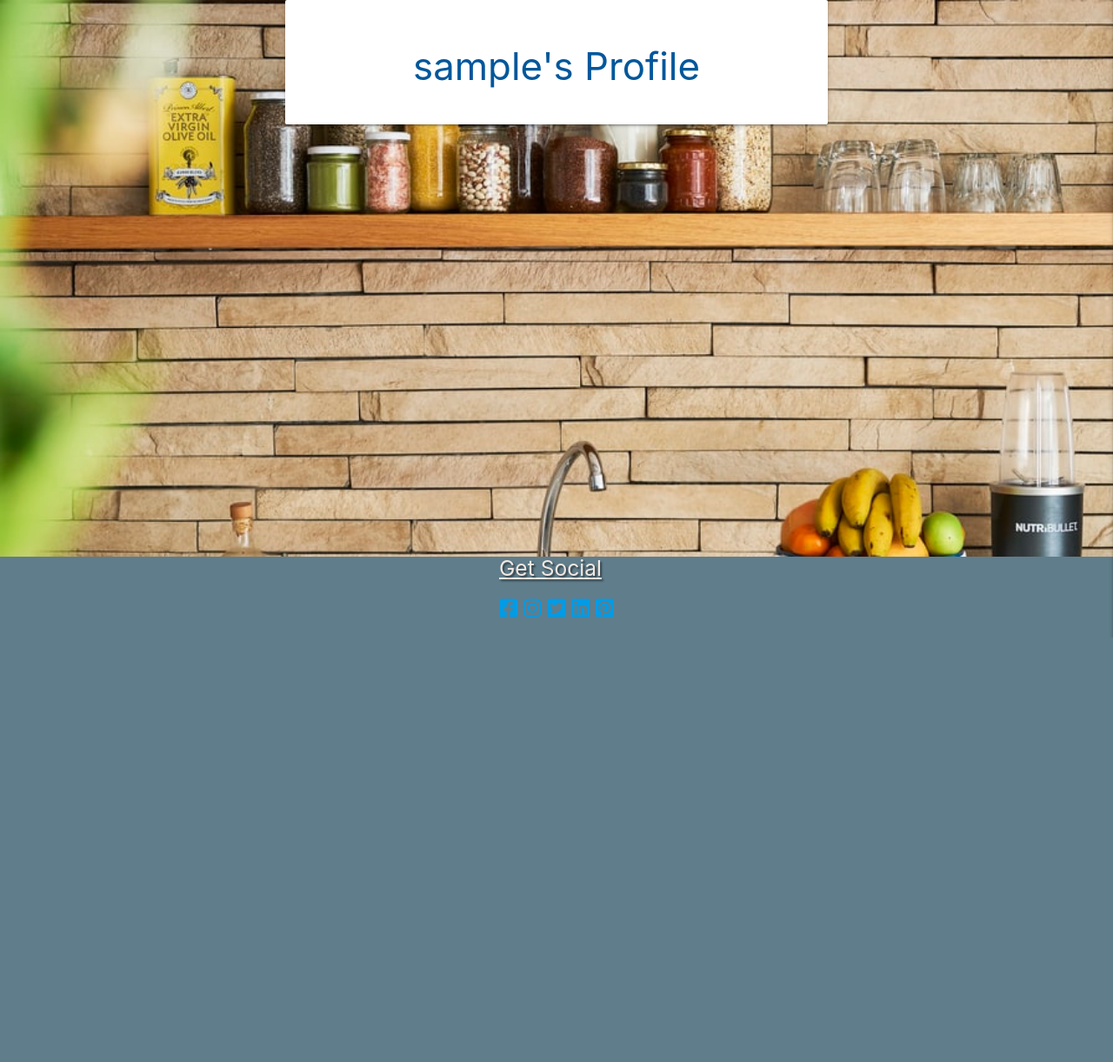
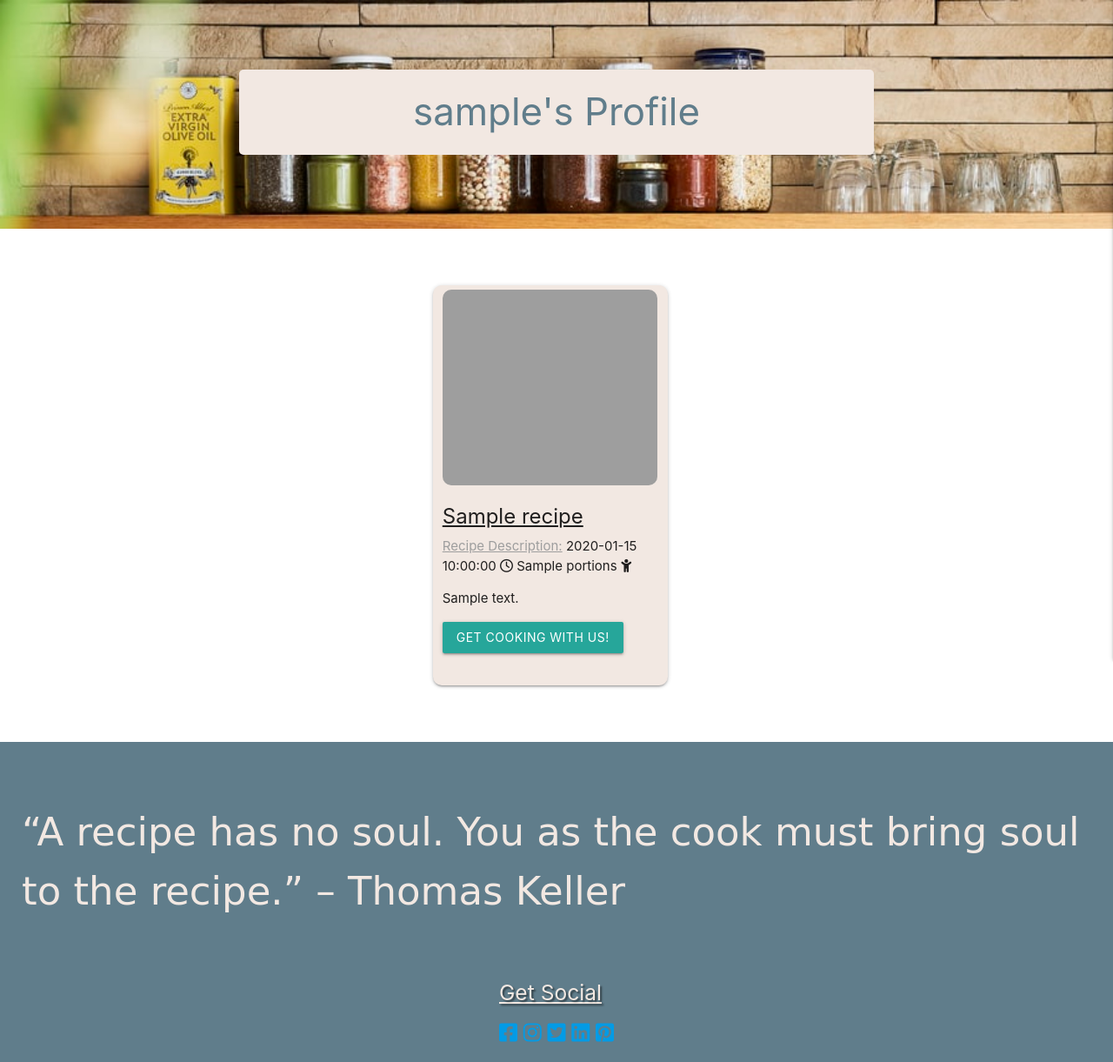
Before and after one commit to OliverDaviesCodes/CookBook_Project, a Flask app: page /profile in a window 1280 px wide. Shown: the part 102-1323 px from the top of the page at 87% size. Before the commit the page ends 835 px from the top, so only its background shows below. Run offline with Flask 2, Linux system fonts and the light colour scheme; the visitor is signed in with stand-in values (Sample User, id 1); a database or web service that is not in the repository returns one stand-in record (values such as "Sample title"); some libraries are stand-ins or nearby versions; some web fonts are replaced; grey boxes are pictures that could not be loaded.

Commit message:
Updated profile functionality to display User recipes

```diff
--- a/app.py
+++ b/app.py
@@ -132,7 +132,7 @@ def profile():
     if is_logged_in():
         # retrieves the session users username from the database
         user = mongo.db.users.find_one({"username": session["user"]})
-        recipes = mongo.db.recipes.find({"created_by": session["user"]})
+        recipes = list(mongo.db.recipes.find({"created_by": session["user"]}))
         return render_template("profile.html", user=user, recipes=recipes)
     return redirect(url_for("login"))
 
@@ -140,7 +140,7 @@ def profile():
 @app.route("/logout")
 def logout():
     """
-     remove user from the session cookies
+    Remove user from the session cookies
     """
     if is_logged_in():
         # remove user from the session cookies
--- a/static/css/style.css
+++ b/static/css/style.css
@@ -93,6 +93,7 @@ ul.right {
     width: 90%;
     background-color: #f2e8e2 !important;
     border-radius: 10px;
+    margin-bottom: 25px;
 }
 
 .search {
@@ -103,6 +104,32 @@ ul.right {
     background-color: #bd5229f0;
 }
 
+/*profile.html*/
+
+.bg-image-profile {
+    background-image: url('/static/media/kitchen-background.jpg');
+    background-size: cover;
+    width: 100%;
+    padding-bottom: 30px;
+    height: 100%;
+    padding-top: 30px;
+}
+
+.recipe-text-profile {
+    color: #607d8b;
+    background-color: #f2e8e2;
+    margin: 0 auto;
+    /* width: 30%; */
+    margin-bottom: 5px;
+    border-radius: 5px;
+    padding: 25px;
+}
+
+.card-panel-profile {
+    padding: 25px;
+    margin: 25px;
+}
+
 /*recipes.html*/
 .image-label {
     margin-top: 10px;
@@ -111,6 +138,7 @@ ul.right {
 .card-panel {
     width: 75%;
     margin: 0 auto;
+    margin-top: 50px;
 }
 
 #kitchen {
@@ -127,7 +155,8 @@ ul.right {
     background-size: cover;
     width: 100%;
     padding-bottom: 30px;
-    height: 80vh;
+    height: 1250px;
+    padding-top: 30px;
 }
 
 .bg-image-edit {
@@ -159,6 +188,23 @@ ul.right {
 }
 
 /*Cards*/
+.show-card-img {
+    height: 300px;
+    width: 100%;
+    margin-top: 5px;
+    border-radius: 10px;
+    object-fit: cover;
+}
+
+.show-card {
+    background-color: #f2e8e2;
+    border-radius: 10px;
+    margin: 15px;
+    width: 100% !important;
+    background-size: cover;
+    padding-bottom: 5px !important;
+}
+
 .category-card {
     background-color: #607d8b;
     border-radius: 10px;
@@ -179,6 +225,9 @@ ul.right {
     display: flex;
     justify-content: space-between;
     height: 100%;
+    padding: 50px;
+    background-color: white;
+    width: 100%;
 }
 
 .card-container {
@@ -214,6 +263,7 @@ ul.right {
     width: 100%;
     margin-top: 5px;
     border-radius: 10px;
+    object-fit: cover;
 }
 
 .card-body {
@@ -241,6 +291,14 @@ ul.right {
 
 .card-description {
     text-decoration: underline;
+}
+
+.card-instructions {
+    text-decoration: underline;
+}
+
+label {
+    font-size: 1rem !important;
 }
 
 /*Qoute*/
--- a/templates/profile.html
+++ b/templates/profile.html
@@ -1,16 +1,63 @@
 {% extends "base.html" %}
 {% block content %}
 
-<div class="container bg-image">
+<div class="container bg-image-profile">
 
     <div class="row">
         <div class="col s12 m8 offset-m2">
-            <div class="card-panel">
-                <h3 class="center-align light-blue-text text-darken-4">
+            <div class="card-panel-profile">
+                <h3 class="center-align recipe-text-profile text-darken-4">
                     {{user.username}}'s Profile
                 </h3>
             </div>
         </div>
     </div>
 </div>
+{% if recipes|length > 0 %}
+<div class="container recipe_container flex">
+    <div class="row card-container">
+        {% for recipe in recipes %}
+
+        <div class="card col s12 m4" style="width: 20rem;">
+            <img src="{{ recipe.url }}" class="card-img-top" alt="...">
+            <div class="card-body">
+                <h5 class="card-title">{{ recipe.recipe_name }}
+                    {% if recipe.is_vegetarian == "on" %}
+                    <i class="fas fa-seedling text-lighten-2 tooltipped" data-position="bottom"
+                        data-tooltip="Vegetarian!"></i>
+                    {% endif %}
+                </h5>
+                <label for="card-description" class="card-description">Recipe Description:</label>
+                <span>{{ recipe.recipe_time }} <i class="far fa-clock"></i></span> <span>{{ recipe.portions }} <i
+                        class="fas fa-child"></i></span>
+                <p class="card-text" id="card-description">{{ recipe.recipe_description }}</p>
+
+                <a href="{{ url_for('get_recipe', recipe_id=recipe._id) }}" class="btn btn-primary">Get Cooking
+                    with
+                    us!</a>
+
+                {% if session.user|lower == recipe.created_by|lower %}
+                <a href="{{ url_for('delete_recipe', recipe_id=recipe._id) }}" class="orange accent-4 btn-small"><i
+                        class="fas fa-trash-alt text-shadow"></i></a>
+                <a href="{{ url_for('edit_recipe', recipe_id=recipe._id) }}"
+                    class="grey-blue accent-4 btn-small text-shadow">Edit</a>
+                {% endif %}
+
+            </div>
+        </div>
+
+        {% endfor %}
+    </div>
+</div>
+
+<div class="qoute-container recipes-bg">
+    <p class="qoute">“A recipe has no soul. You as the cook must bring soul to the recipe.”
+        – Thomas Keller</p>
+</div>
+{% else %}
+<h3 class="red-text text-darken-4 center-align">No results found</h3>
+
+{% endif %}
+
+</div>
 {% endblock %}
```
Also changed, not shown: templates/profile_backup.html (added, +64 -0 lines), templates/show_recipe.html (+13 -6 lines).
